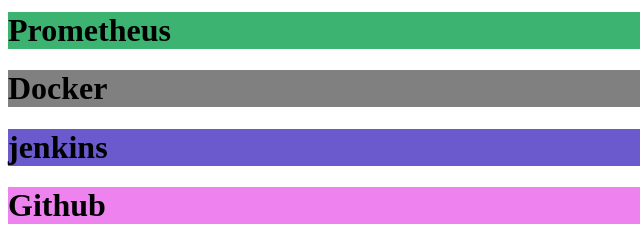
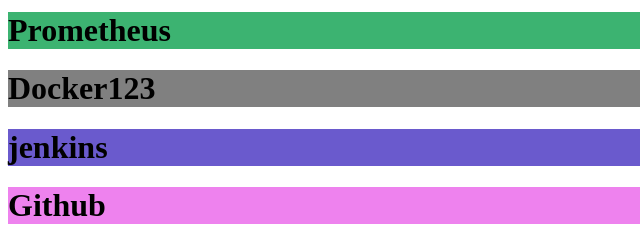
Before and after one commit to imswapnil99/jenkins-docker, a plain HTML site: page index.html in a window 1280 px wide. Shown: the part 185-425 px from the top of the page, 0-640 px from the left. Drawn offline with Linux system fonts and the light colour scheme.

Commit message:
fourth commit

```diff
--- a/index.html
+++ b/index.html
@@ -6,7 +6,7 @@
 <h1 style="background-color:Orange;">Docker</h1>
 <h1 style="background-color:DodgerBlue;">MlOps</h1>
 <h1 style="background-color:MediumSeaGreen;">Prometheus</h1>
-<h1 style="background-color:Gray;">Docker</h1>
+<h1 style="background-color:Gray;">Docker123</h1>
 <h1 style="background-color:SlateBlue;">jenkins</h1>
 <h1 style="background-color:Violet;">Github</h1>
 <h1 style="background-color:LightGray;">Kubernates</h1>
```
